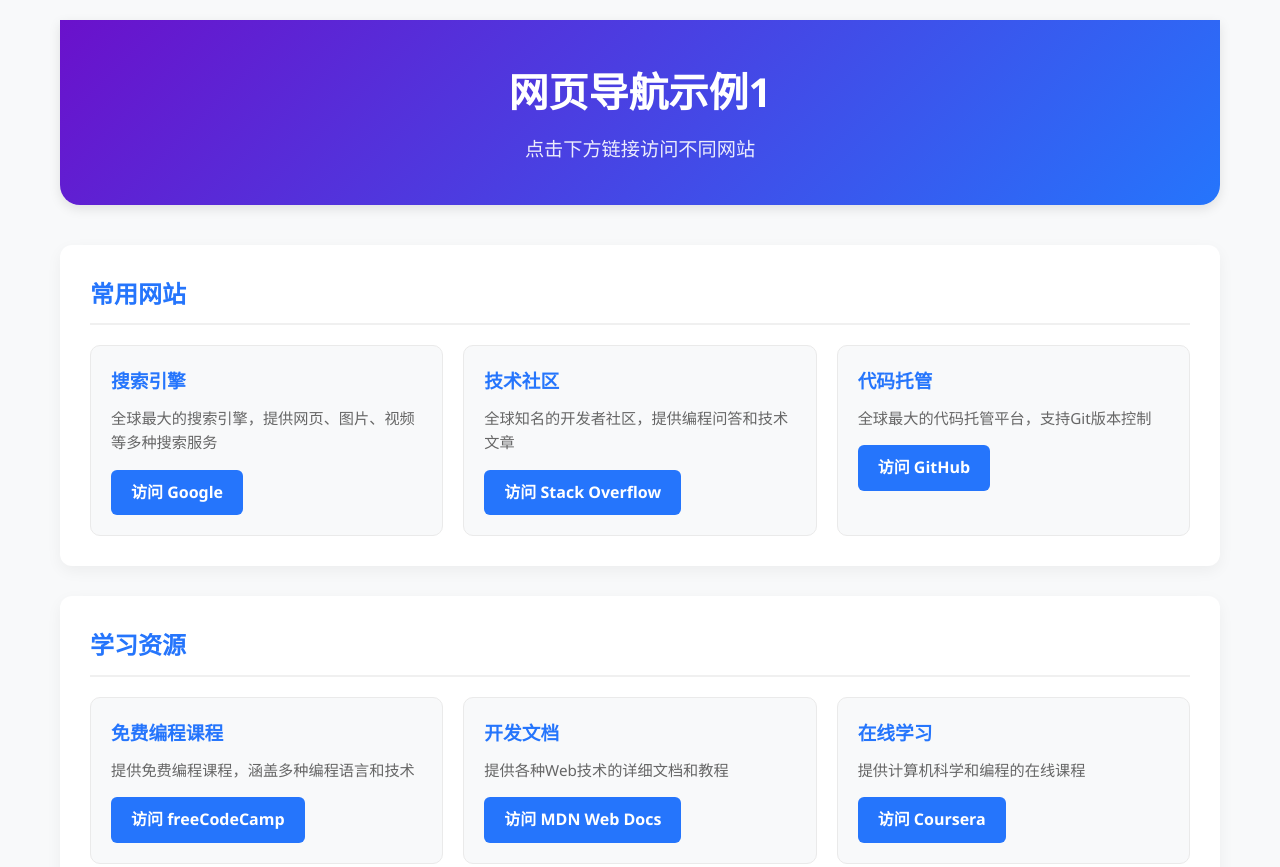
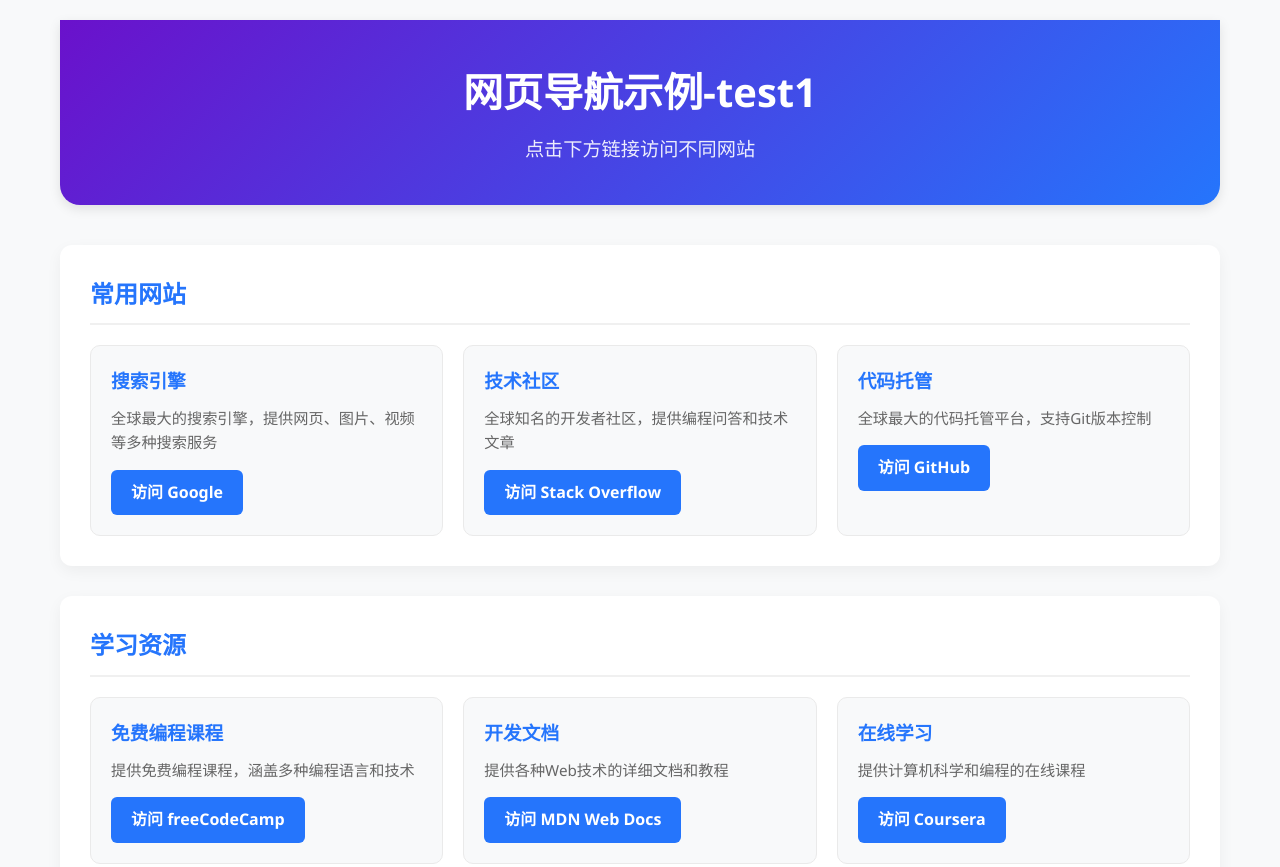
Before and after one commit to flying-flying-fish/demo, a plain HTML site: page test.html in a window 1280 px wide. Shown: the top 867 px of the page. Drawn offline with Linux system fonts and the light colour scheme.

Commit message:
Update test.html

```diff
--- a/test.html
+++ b/test.html
@@ -152,7 +152,7 @@
 <body>
     <div class="container">
         <header>
-            <h1>网页导航示例1</h1>
+            <h1>网页导航示例-test1</h1>
             <p class="subtitle">点击下方链接访问不同网站</p>
         </header>
 
```
